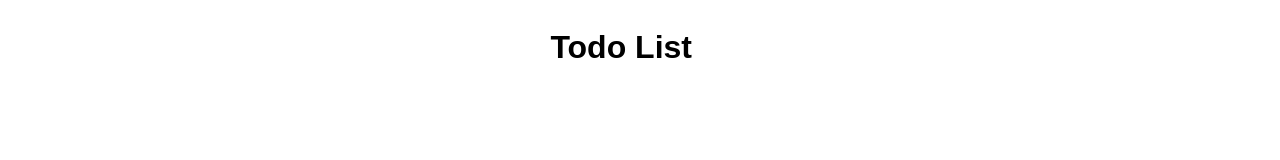
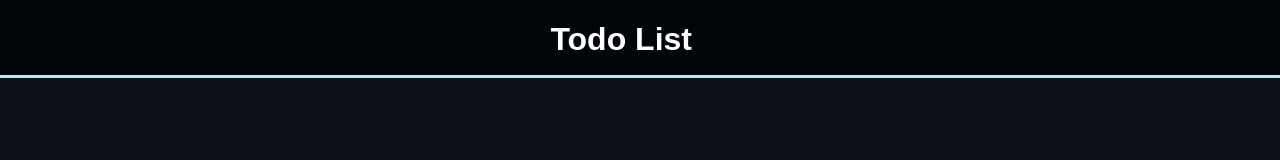
Before and after one commit to OlaBekkevold/toDo, a plain HTML site: page index.html in a window 1280 px wide. Drawn offline with Linux system fonts and the light colour scheme.

Commit message:
Add colors and intial design for a navbar
Add colors fitting for a dark mode design and started on the navbar

#4 #5

```diff
--- a/index.html
+++ b/index.html
@@ -7,8 +7,11 @@
     <link rel="stylesheet" href="style.css">
 </head>
 <body>
+    <div id="nav">
+        <h1 class="txt" id="header">Todo List</h1>
 
-    <h1 id="header">Todo List</h1>
+    </div>
+
 
 
 </body>
--- a/style.css
+++ b/style.css
@@ -1,6 +1,24 @@
+body {
+    overflow-x: hidden;
+    background-color: #0d1117;
+}
+
+.txt {
+    color: white;
+    font-family: sans-serif;
+}
+
 #header {
-    font-family: sans-serif;
     position: absolute;
     left: 43%;
+}
 
+#nav {
+    border-bottom: 3px solid paleturquoise;
+    position: absolute;
+    left: 0%;
+    top: 0%;
+    width: 100%;
+    height: 75px;
+    background-color: #010409;
 }
```
